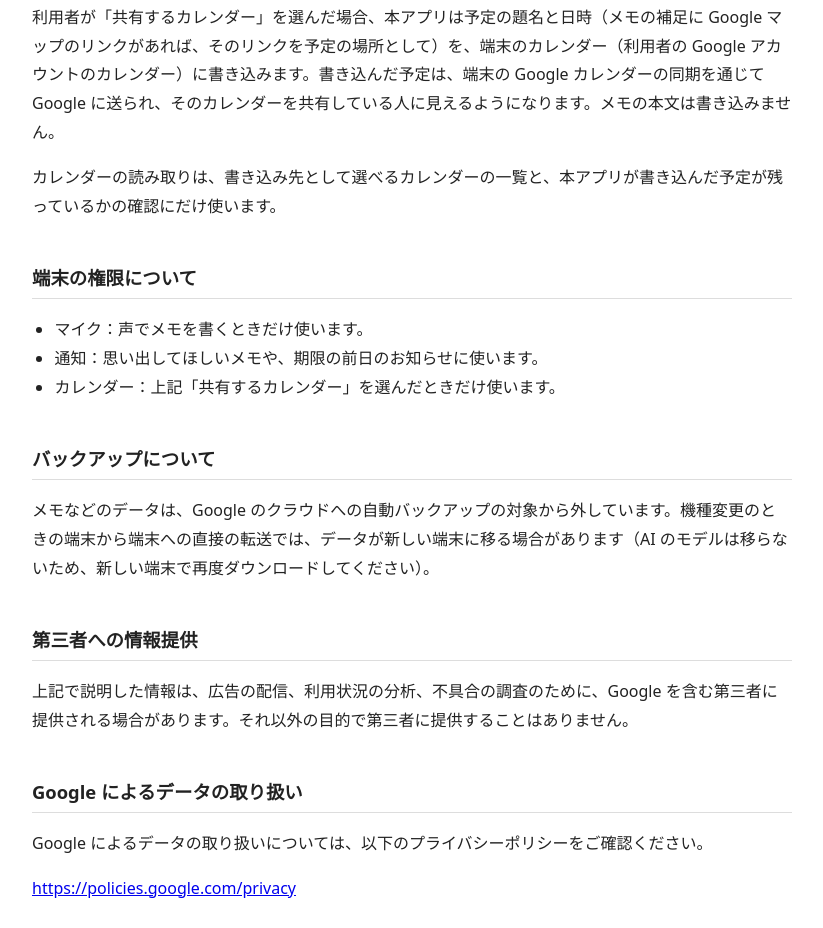
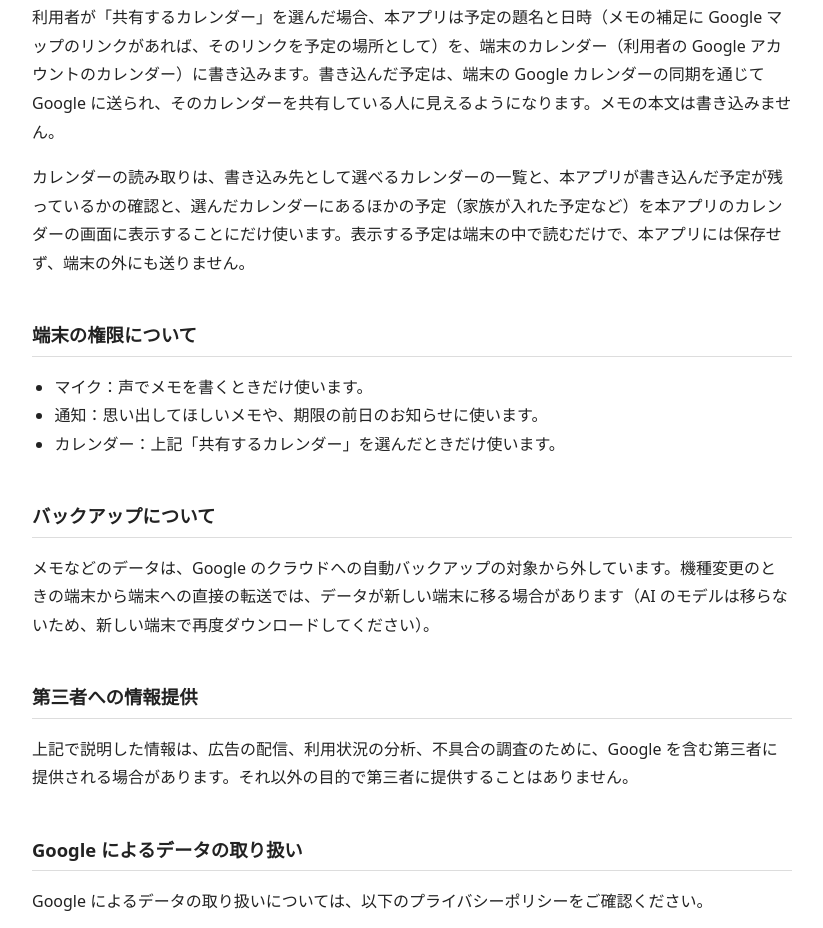
Before and after one commit to kojimamasahiro/myapp-privacy-policy, a plain HTML site: page sodatsumemo/index.html in a window 1280 px wide. Shown: the part 1833-2761 px from the top of the page, without its empty margins (228-1051 px from the left). Drawn offline with Linux system fonts and the light colour scheme.

Commit message:
Update index.html

```diff
--- a/sodatsumemo/index.html
+++ b/sodatsumemo/index.html
@@ -60,7 +60,7 @@
 
 <h3>6. 共有するカレンダー（任意）</h3>
 <p>利用者が「共有するカレンダー」を選んだ場合、本アプリは予定の題名と日時（メモの補足に Google マップのリンクがあれば、そのリンクを予定の場所として）を、端末のカレンダー（利用者の Google アカウントのカレンダー）に書き込みます。書き込んだ予定は、端末の Google カレンダーの同期を通じて Google に送られ、そのカレンダーを共有している人に見えるようになります。メモの本文は書き込みません。</p>
-<p>カレンダーの読み取りは、書き込み先として選べるカレンダーの一覧と、本アプリが書き込んだ予定が残っているかの確認にだけ使います。</p>
+<p>カレンダーの読み取りは、書き込み先として選べるカレンダーの一覧と、本アプリが書き込んだ予定が残っているかの確認と、選んだカレンダーにあるほかの予定（家族が入れた予定など）を本アプリのカレンダーの画面に表示することにだけ使います。表示する予定は端末の中で読むだけで、本アプリには保存せず、端末の外にも送りません。</p>
 
 <h2>端末の権限について</h2>
 <ul>
```
